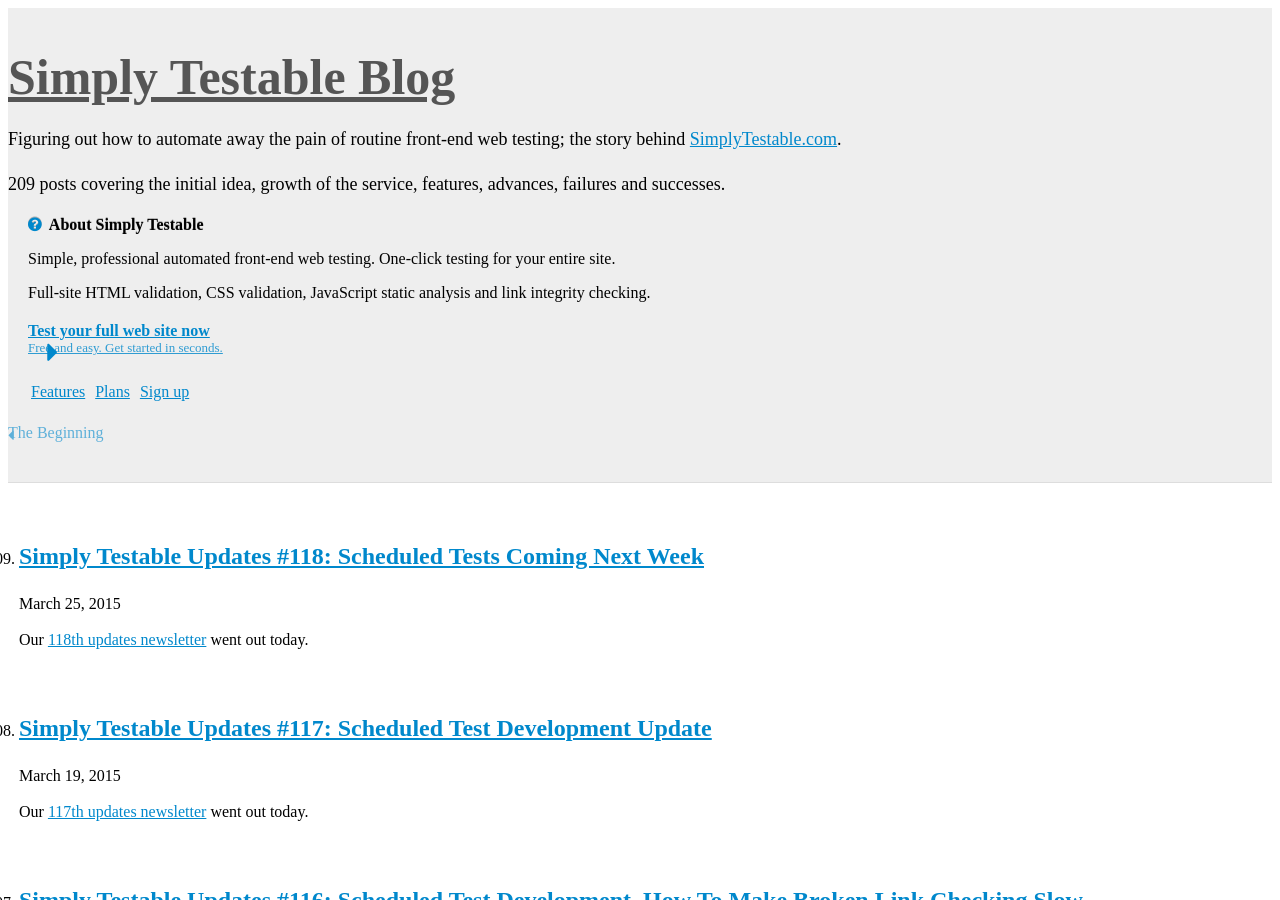
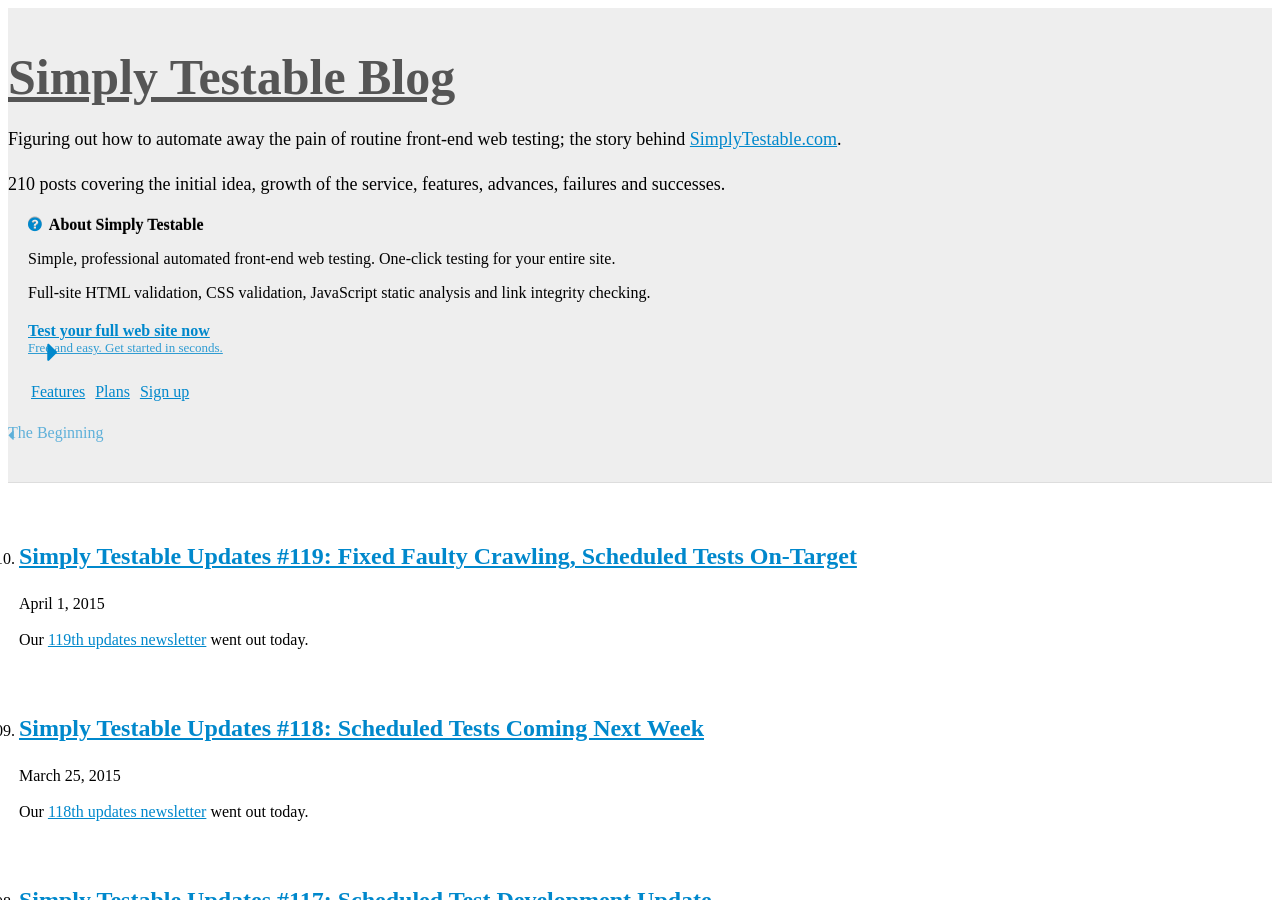
Before and after one commit to webignition/blog.simplytestable.com, a Jekyll site: the page built from archive/index.html, in a window 1280 px wide and 900 px high. Built offline with Jekyll 4.4.1, drawn with Linux system fonts in a browser that asks for light colours; nearby versions of some CDN libraries; comment, search, counter and statistics services are not loaded; a style sheet for code colours, icons or effects is not loaded; some of the changed text lies outside the part shown.

Commit message:
119th newsletter notification

```diff
--- a/archive/index.html
+++ b/archive/index.html
@@ -6,6 +6,28 @@ is_archive: true
 <ol class="archive">
 
 
+    <li value="210">
+        <h2><a href="/simply-testable-updates-119/">Simply Testable Updates #119: Fixed Faulty Crawling, Scheduled Tests On-Target </a></h2>
+        <p class="post-date">April  1, 2015</p>
+
+
+
+
+
+
+
+
+
+    <p>
+        Our <a href="http://us5.campaign-archive2.com/?u=ac75e33d993d2b502e333ddd0&amp;id=fdca7f5908">119th updates newsletter</a> went out today.
+    </p>
+
+
+
+
+    </li>
+
+
     <li value="209">
         <h2><a href="/simply-testable-updates-118/">Simply Testable Updates #118: Scheduled Tests Coming Next Week </a></h2>
         <p class="post-date">March 25, 2015</p>
```
Also changed, not shown: _posts/2015/2015-04-01-simply-testable-updates-119.html (added, +15 -0 lines).
